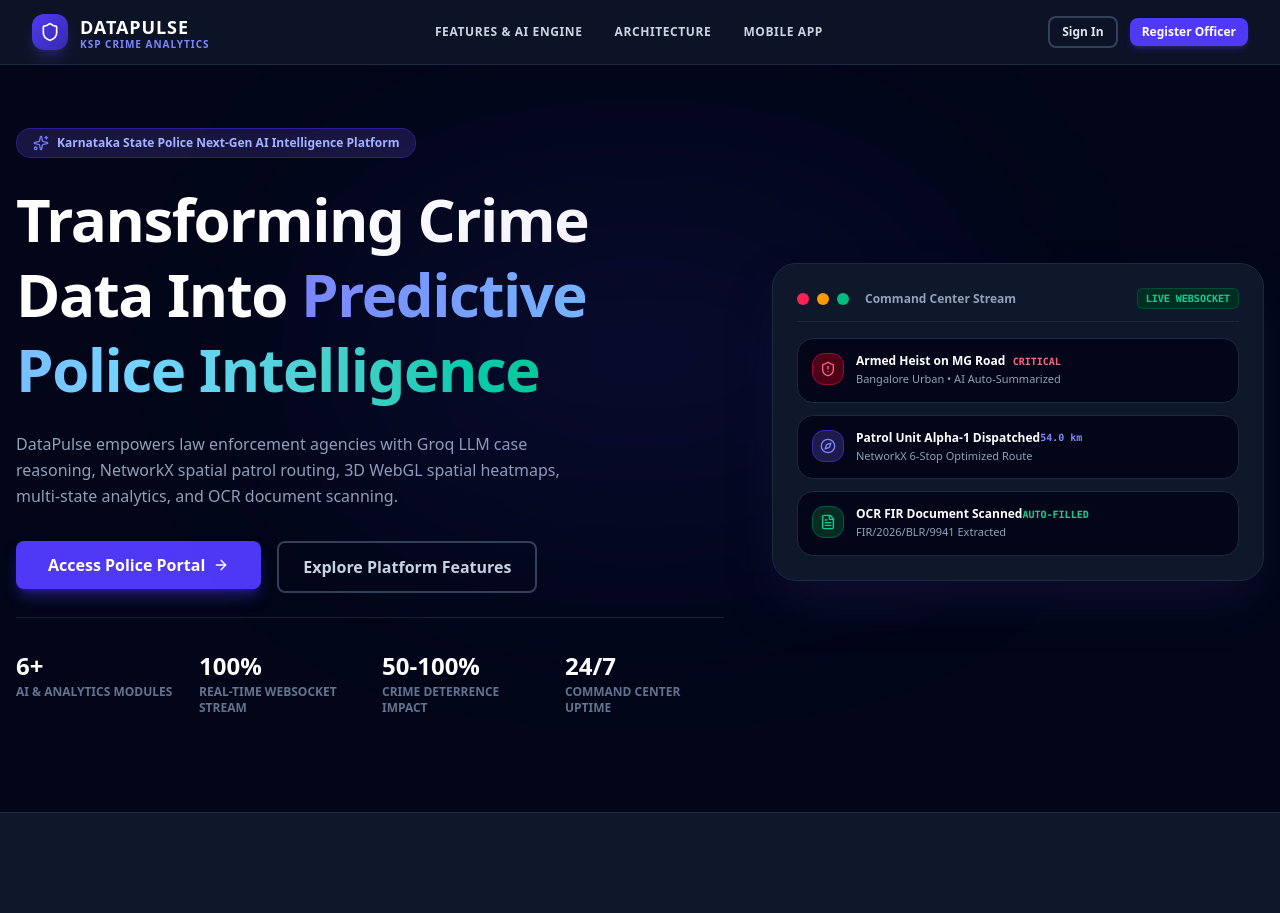
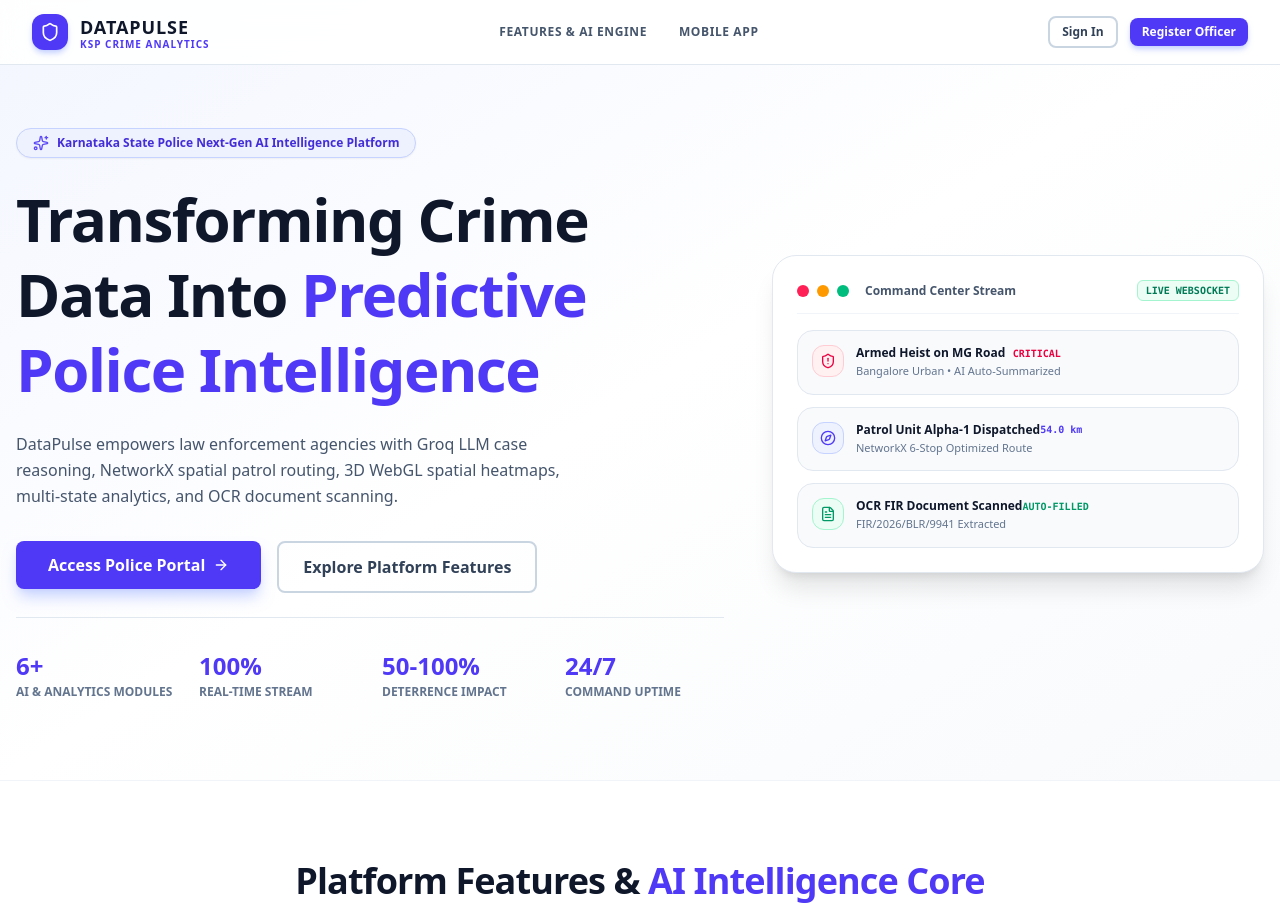
Before and after one commit to rupeshsah86/DataPulse-KSP-Crime-Analytics, a Next.js app in the folder frontend/: page / in a window 1280 px wide. Shown: the top 913 px of the page. Built offline with nearby package versions, Linux system fonts and the light colour scheme.

Commit message:
style: revert landing page to clean light theme with indigo/blue accents and white cards

```diff
--- a/frontend/app/page.tsx
+++ b/frontend/app/page.tsx
@@ -22,8 +22,7 @@
   Smartphone,
   Network,
   Sparkles,
-  ShieldAlert,
-  ChevronRight
+  ShieldAlert
 } from 'lucide-react';
 import { Button } from '@/components/ui/Button';
 
@@ -81,44 +80,43 @@
 
   const systemStats = [
     { value: '6+', label: 'AI & Analytics Modules' },
-    { value: '100%', label: 'Real-Time WebSocket Stream' },
-    { value: '50-100%', label: 'Crime Deterrence Impact' },
-    { value: '24/7', label: 'Command Center Uptime' },
+    { value: '100%', label: 'Real-Time Stream' },
+    { value: '50-100%', label: 'Deterrence Impact' },
+    { value: '24/7', label: 'Command Uptime' },
   ];
 
   return (
-    <div className="min-h-screen bg-slate-950 text-slate-100 font-sans selection:bg-indigo-500 selection:text-white">
+    <div className="min-h-screen bg-white text-slate-900 font-sans">
       {/* Top Police Command Navbar */}
-      <nav className="fixed top-0 left-0 right-0 bg-slate-900/80 backdrop-blur-md border-b border-slate-800 z-50">
+      <nav className="fixed top-0 left-0 right-0 bg-white/90 backdrop-blur-md border-b border-slate-200 z-50">
         <div className="max-w-7xl mx-auto px-4 sm:px-6 lg:px-8">
           <div className="flex items-center justify-between h-16">
             {/* Logo */}
             <div className="flex items-center gap-3">
-              <div className="w-9 h-9 bg-gradient-to-br from-indigo-600 to-indigo-800 rounded-xl flex items-center justify-center shadow-lg shadow-indigo-500/20">
+              <div className="w-9 h-9 bg-indigo-600 rounded-xl flex items-center justify-center shadow-md shadow-indigo-200">
                 <Shield className="w-5 h-5 text-white" />
               </div>
               <div>
-                <span className="text-lg font-black text-white tracking-wider">DATAPULSE</span>
-                <span className="text-[10px] font-bold text-indigo-400 block -mt-1 tracking-widest uppercase">KSP Crime Analytics</span>
+                <span className="text-lg font-black text-slate-900 tracking-wider">DATAPULSE</span>
+                <span className="text-[10px] font-bold text-indigo-600 block -mt-1 tracking-widest uppercase">KSP Crime Analytics</span>
               </div>
             </div>
 
             {/* Navigation Links */}
-            <div className="hidden md:flex items-center gap-8 text-xs font-bold text-slate-300 uppercase tracking-wider">
-              <a href="#features" className="hover:text-indigo-400 transition-colors">Features & AI Engine</a>
-              <a href="#architecture" className="hover:text-indigo-400 transition-colors">Architecture</a>
-              <a href="#mobile" className="hover:text-indigo-400 transition-colors">Mobile App</a>
+            <div className="hidden md:flex items-center gap-8 text-xs font-bold text-slate-600 uppercase tracking-wider">
+              <a href="#features" className="hover:text-indigo-600 transition-colors">Features & AI Engine</a>
+              <a href="#mobile" className="hover:text-indigo-600 transition-colors">Mobile App</a>
             </div>
 
             {/* Auth Buttons */}
             <div className="flex items-center gap-3">
               <Link href="/login">
-                <Button variant="outline" size="sm" className="border-slate-700 text-slate-200 hover:bg-slate-800 font-bold text-xs">
+                <Button variant="outline" size="sm" className="border-slate-300 text-slate-700 hover:bg-slate-50 font-bold text-xs">
                   Sign In
                 </Button>
               </Link>
               <Link href="/register">
-                <Button size="sm" className="bg-indigo-600 hover:bg-indigo-500 text-white font-bold text-xs shadow-md shadow-indigo-600/30">
+                <Button size="sm" className="bg-indigo-600 hover:bg-indigo-700 text-white font-bold text-xs shadow-md shadow-indigo-200">
                   Register Officer
                 </Button>
               </Link>
@@ -128,48 +126,46 @@
       </nav>
 
       {/* Hero Section */}
-      <section className="pt-32 pb-24 px-4 bg-[radial-gradient(ellipse_at_top,_var(--tw-gradient-stops))] from-indigo-950/40 via-slate-950 to-slate-950 relative overflow-hidden">
-        <div className="absolute top-1/4 left-1/2 -translate-x-1/2 w-[600px] h-[300px] bg-indigo-600/10 blur-[120px] pointer-events-none rounded-full" />
-
+      <section className="pt-32 pb-20 px-4 bg-gradient-to-br from-indigo-50/70 via-white to-slate-50 relative overflow-hidden">
         <div className="max-w-7xl mx-auto">
           <div className="grid grid-cols-1 lg:grid-cols-12 gap-12 items-center">
             {/* Left Content */}
             <div className="lg:col-span-7 space-y-6">
-              <div className="inline-flex items-center gap-2 bg-indigo-950/80 border border-indigo-700/50 text-indigo-300 px-4 py-1.5 rounded-full text-xs font-bold shadow-inner">
-                <Sparkles className="w-4 h-4 text-indigo-400 animate-pulse" />
+              <div className="inline-flex items-center gap-2 bg-indigo-50 border border-indigo-200 text-indigo-700 px-4 py-1.5 rounded-full text-xs font-bold shadow-xs">
+                <Sparkles className="w-4 h-4 text-indigo-600 animate-pulse" />
                 Karnataka State Police Next-Gen AI Intelligence Platform
               </div>
 
-              <h1 className="text-4xl md:text-5xl lg:text-6xl font-black text-white leading-tight tracking-tight">
+              <h1 className="text-4xl md:text-5xl lg:text-6xl font-black text-slate-900 leading-tight tracking-tight">
                 Transforming Crime Data Into{' '}
-                <span className="bg-gradient-to-r from-indigo-400 via-sky-300 to-emerald-400 bg-clip-text text-transparent">
+                <span className="text-indigo-600">
                   Predictive Police Intelligence
                 </span>
               </h1>
 
-              <p className="text-base text-slate-400 max-w-xl leading-relaxed font-medium">
+              <p className="text-base text-slate-600 max-w-xl leading-relaxed font-medium">
                 DataPulse empowers law enforcement agencies with Groq LLM case reasoning, NetworkX spatial patrol routing, 3D WebGL spatial heatmaps, multi-state analytics, and OCR document scanning.
               </p>
 
               <div className="flex flex-wrap gap-4 pt-2">
                 <Link href="/login">
-                  <Button size="lg" className="bg-indigo-600 hover:bg-indigo-500 text-white font-extrabold px-8 shadow-lg shadow-indigo-600/40">
+                  <Button size="lg" className="bg-indigo-600 hover:bg-indigo-700 text-white font-extrabold px-8 shadow-lg shadow-indigo-200">
                     Access Police Portal
                     <ArrowRight className="w-4 h-4 ml-2" />
                   </Button>
                 </Link>
                 <a href="#features">
-                  <Button variant="outline" size="lg" className="border-slate-700 text-slate-300 hover:bg-slate-800 font-bold">
+                  <Button variant="outline" size="lg" className="border-slate-300 text-slate-700 hover:bg-slate-50 font-bold">
                     Explore Platform Features
                   </Button>
                 </a>
               </div>
 
               {/* Stats */}
-              <div className="grid grid-cols-2 sm:grid-cols-4 gap-6 pt-8 border-t border-slate-800/80">
+              <div className="grid grid-cols-2 sm:grid-cols-4 gap-6 pt-8 border-t border-slate-200">
                 {systemStats.map((stat, idx) => (
                   <div key={idx}>
-                    <p className="text-2xl font-black text-white">{stat.value}</p>
+                    <p className="text-2xl font-black text-indigo-600">{stat.value}</p>
                     <p className="text-xs font-bold text-slate-500 uppercase mt-0.5">{stat.label}</p>
                   </div>
                 ))}
@@ -178,56 +174,56 @@
 
             {/* Right Card Preview */}
             <div className="lg:col-span-5">
-              <div className="relative bg-slate-900 border border-slate-800 rounded-3xl p-6 shadow-2xl shadow-indigo-950/50 space-y-4">
-                <div className="flex items-center justify-between pb-3 border-b border-slate-800">
+              <div className="relative bg-white border border-slate-200 rounded-3xl p-6 shadow-xl space-y-4">
+                <div className="flex items-center justify-between pb-3 border-b border-slate-100">
                   <div className="flex items-center gap-2">
                     <span className="w-3 h-3 rounded-full bg-rose-500" />
                     <span className="w-3 h-3 rounded-full bg-amber-500" />
                     <span className="w-3 h-3 rounded-full bg-emerald-500" />
-                    <span className="text-xs font-bold text-slate-400 ml-2">Command Center Stream</span>
+                    <span className="text-xs font-bold text-slate-600 ml-2">Command Center Stream</span>
                   </div>
-                  <span className="px-2 py-0.5 bg-emerald-950 text-emerald-400 border border-emerald-800/60 rounded-md text-[10px] font-mono font-bold">
+                  <span className="px-2 py-0.5 bg-emerald-50 text-emerald-700 border border-emerald-200 rounded-md text-[10px] font-mono font-bold">
                     LIVE WEBSOCKET
                   </span>
                 </div>
 
                 <div className="space-y-3 font-sans">
-                  <div className="p-3.5 bg-slate-950 border border-slate-800 rounded-2xl flex items-start gap-3">
-                    <div className="w-8 h-8 bg-rose-950 border border-rose-800 rounded-xl flex items-center justify-center text-rose-400 shrink-0">
+                  <div className="p-3.5 bg-slate-50 border border-slate-200 rounded-2xl flex items-start gap-3">
+                    <div className="w-8 h-8 bg-rose-50 border border-rose-200 rounded-xl flex items-center justify-center text-rose-600 shrink-0">
                       <ShieldAlert className="w-4 h-4" />
                     </div>
                     <div>
                       <div className="flex items-center justify-between">
-                        <span className="text-xs font-bold text-white">Armed Heist on MG Road</span>
-                        <span className="text-[10px] font-mono text-rose-400 font-bold">CRITICAL</span>
+                        <span className="text-xs font-bold text-slate-900">Armed Heist on MG Road</span>
+                        <span className="text-[10px] font-mono text-rose-600 font-bold">CRITICAL</span>
                       </div>
-                      <p className="text-[11px] text-slate-400 mt-0.5">Bangalore Urban • AI Auto-Summarized</p>
+                      <p className="text-[11px] text-slate-500 mt-0.5">Bangalore Urban • AI Auto-Summarized</p>
                     </div>
                   </div>
 
-                  <div className="p-3.5 bg-slate-950 border border-slate-800 rounded-2xl flex items-start gap-3">
-                    <div className="w-8 h-8 bg-indigo-950 border border-indigo-800 rounded-xl flex items-center justify-center text-indigo-400 shrink-0">
+                  <div className="p-3.5 bg-slate-50 border border-slate-200 rounded-2xl flex items-start gap-3">
+                    <div className="w-8 h-8 bg-indigo-50 border border-indigo-200 rounded-xl flex items-center justify-center text-indigo-600 shrink-0">
                       <Compass className="w-4 h-4" />
                     </div>
                     <div>
                       <div className="flex items-center justify-between">
-                        <span className="text-xs font-bold text-white">Patrol Unit Alpha-1 Dispatched</span>
-                        <span className="text-[10px] font-mono text-indigo-400 font-bold">54.0 km</span>
+                        <span className="text-xs font-bold text-slate-900">Patrol Unit Alpha-1 Dispatched</span>
+                        <span className="text-[10px] font-mono text-indigo-600 font-bold">54.0 km</span>
                       </div>
-                      <p className="text-[11px] text-slate-400 mt-0.5">NetworkX 6-Stop Optimized Route</p>
+                      <p className="text-[11px] text-slate-500 mt-0.5">NetworkX 6-Stop Optimized Route</p>
                     </div>
                   </div>
 
-                  <div className="p-3.5 bg-slate-950 border border-slate-800 rounded-2xl flex items-start gap-3">
-                    <div className="w-8 h-8 bg-emerald-950 border border-emerald-800 rounded-xl flex items-center justify-center text-emerald-400 shrink-0">
+                  <div className="p-3.5 bg-slate-50 border border-slate-200 rounded-2xl flex items-start gap-3">
+                    <div className="w-8 h-8 bg-emerald-50 border border-emerald-200 rounded-xl flex items-center justify-center text-emerald-600 shrink-0">
                       <FileText className="w-4 h-4" />
                     </div>
                     <div>
                       <div className="flex items-center justify-between">
-                        <span className="text-xs font-bold text-white">OCR FIR Document Scanned</span>
-                        <span className="text-[10px] font-mono text-emerald-400 font-bold">AUTO-FILLED</span>
+                        <span className="text-xs font-bold text-slate-900">OCR FIR Document Scanned</span>
+                        <span className="text-[10px] font-mono text-emerald-600 font-bold">AUTO-FILLED</span>
                       </div>
-                      <p className="text-[11px] text-slate-400 mt-0.5">FIR/2026/BLR/9941 Extracted</p>
+                      <p className="text-[11px] text-slate-500 mt-0.5">FIR/2026/BLR/9941 Extracted</p>
                     </div>
                   </div>
                 </div>
@@ -238,13 +234,13 @@
       </section>
 
       {/* Features Grid */}
-      <section id="features" className="py-24 px-4 bg-slate-900 border-t border-slate-800">
+      <section id="features" className="py-20 px-4 bg-white border-t border-slate-100">
         <div className="max-w-7xl mx-auto space-y-12">
           <div className="text-center space-y-3">
-            <h2 className="text-3xl md:text-4xl font-black text-white tracking-tight">
-              Platform Features & <span className="text-indigo-400">AI Intelligence Core</span>
+            <h2 className="text-3xl md:text-4xl font-black text-slate-900 tracking-tight">
+              Platform Features & <span className="text-indigo-600">AI Intelligence Core</span>
             </h2>
-            <p className="text-sm font-medium text-slate-400 max-w-2xl mx-auto">
+            <p className="text-sm font-medium text-slate-500 max-w-2xl mx-auto">
               Built for modern law enforcement operations across Spring Boot, Python FastAPI, Next.js, and React Native.
             </p>
           </div>
@@ -253,16 +249,16 @@
             {updatedFeatures.map((feat, idx) => (
               <div
                 key={idx}
-                className="p-6 bg-slate-950 border border-slate-800 hover:border-indigo-600/50 rounded-3xl space-y-3 transition-all hover:shadow-xl hover:shadow-indigo-950/40 group"
+                className="p-6 bg-slate-50/60 border border-slate-200 hover:border-indigo-500 rounded-3xl space-y-3 transition-all hover:shadow-lg hover:shadow-indigo-100 group"
               >
-                <div className="w-12 h-12 bg-indigo-950/80 border border-indigo-800/60 rounded-2xl flex items-center justify-center group-hover:scale-110 transition-transform">
+                <div className="w-12 h-12 bg-white border border-slate-200 rounded-2xl flex items-center justify-center shadow-xs group-hover:scale-110 transition-transform">
                   {feat.icon}
                 </div>
-                <span className="px-2.5 py-0.5 bg-slate-900 border border-slate-800 text-indigo-400 rounded-md text-[10px] font-mono font-bold">
+                <span className="px-2.5 py-0.5 bg-indigo-50 border border-indigo-200 text-indigo-700 rounded-md text-[10px] font-mono font-bold">
                   {feat.tag}
                 </span>
-                <h3 className="text-base font-extrabold text-white">{feat.title}</h3>
-                <p className="text-xs text-slate-400 leading-relaxed font-medium">{feat.description}</p>
+                <h3 className="text-base font-extrabold text-slate-900">{feat.title}</h3>
+                <p className="text-xs text-slate-500 leading-relaxed font-medium">{feat.description}</p>
               </div>
             ))}
           </div>
@@ -270,7 +266,7 @@
       </section>
 
       {/* Footer */}
-      <footer className="py-12 px-4 bg-slate-950 border-t border-slate-800">
+      <footer className="py-12 px-4 bg-slate-900 text-white border-t border-slate-800">
         <div className="max-w-7xl mx-auto flex flex-col md:flex-row items-center justify-between gap-6">
           <div className="flex items-center gap-3">
             <div className="w-8 h-8 bg-indigo-600 rounded-lg flex items-center justify-center">
@@ -278,7 +274,7 @@
             </div>
             <div>
               <span className="font-bold text-white text-sm">DATAPULSE</span>
-              <span className="text-xs text-slate-500 block">Karnataka State Police Crime Analytics Platform © 2026</span>
+              <span className="text-xs text-slate-400 block">Karnataka State Police Crime Analytics Platform © 2026</span>
             </div>
           </div>
           <div className="flex gap-6 text-xs font-bold text-slate-400">
```
